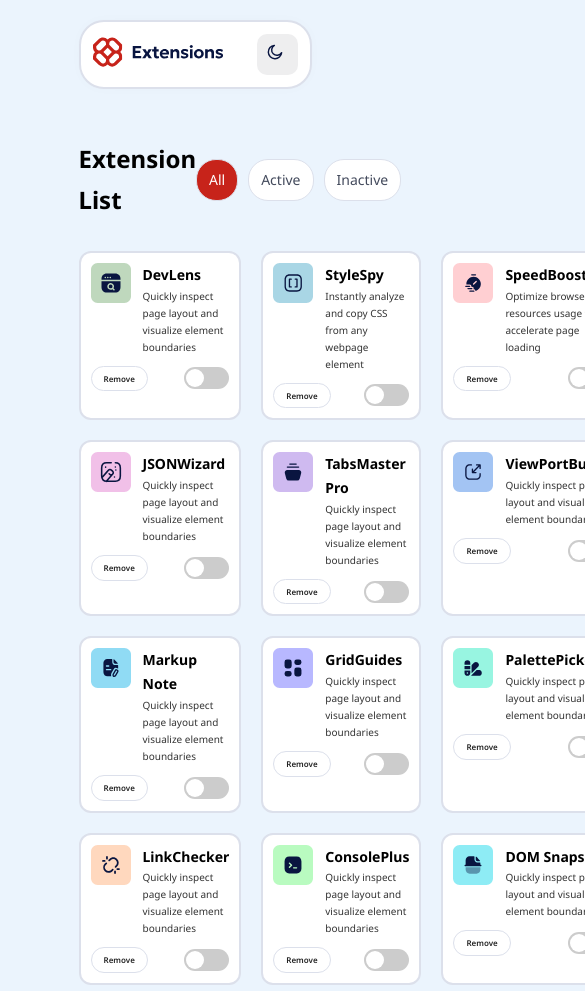
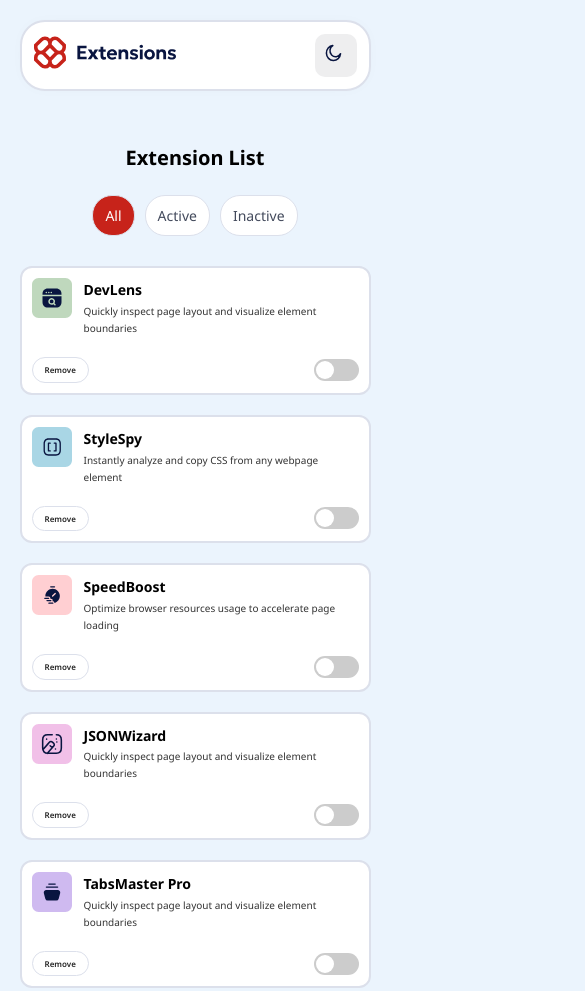
Before and after one commit to dk-willing/frontend-mentor-challenges, a plain HTML site: page challenge-1/index.html in a window 390 px wide. Shown: the top 991 px of the page, 585 px wide, since content can reach past the window. Drawn offline with Linux system fonts and the light colour scheme.

Commit message:
Add responsiveness

```diff
--- a/challenge-1/style.css
+++ b/challenge-1/style.css
@@ -16,6 +16,7 @@ body {
   min-height: 100vh;
   font-family: 'Noto Sans', sans-serif;
   line-height: 1.7;
+  transition: all 0.4s;
 }
 html {
   font-size: 62.5%;
@@ -41,9 +42,10 @@ img {
 }
 
 .container {
-  width: 70%;
+  width: 100%;
+  max-width: 84rem;
   margin: 0 auto;
-  padding: 20px;
+  padding: 20px 5%;
 }
 /* Header */
 .header {
@@ -106,6 +108,7 @@ img {
   display: flex;
   align-items: flex-start;
   gap: 1.2rem;
+  margin-bottom: 20px;
 }
 .card-top img {
   width: 4rem;
@@ -124,6 +127,7 @@ img {
   display: flex;
   align-items: center;
   justify-content: space-between;
+  margin-top: auto;
 }
 .card-bottom a {
   font-size: 0.8rem;
@@ -157,3 +161,23 @@ img {
 .card-bottom .toggle-circle.turned-on {
   margin-left: 22px;
 }
+
+/* Media Query */
+@media (max-width: 44em) {
+  .extension-grid {
+    grid-template-columns: repeat(2, 1fr);
+  }
+}
+
+@media (max-width: 29em) {
+  .extension-grid {
+    grid-template-columns: repeat(1, 1fr);
+  }
+  .section-header {
+    flex-direction: column;
+    gap: 2rem;
+  }
+  .section-header h3 {
+    font-size: 2rem;
+  }
+}
```
